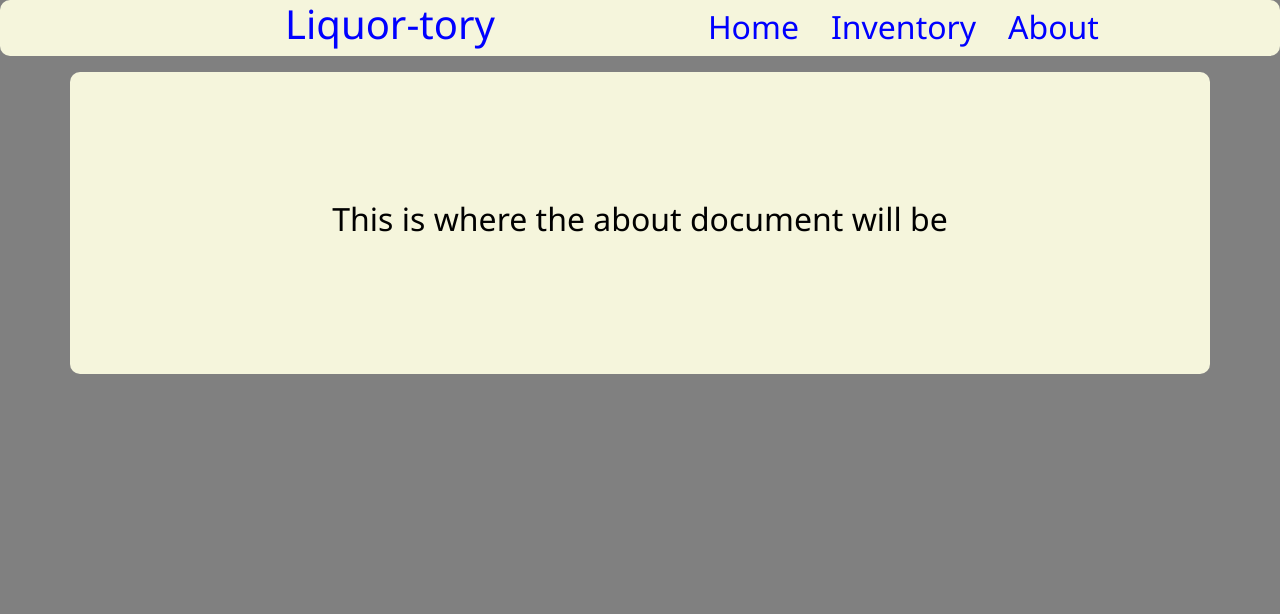
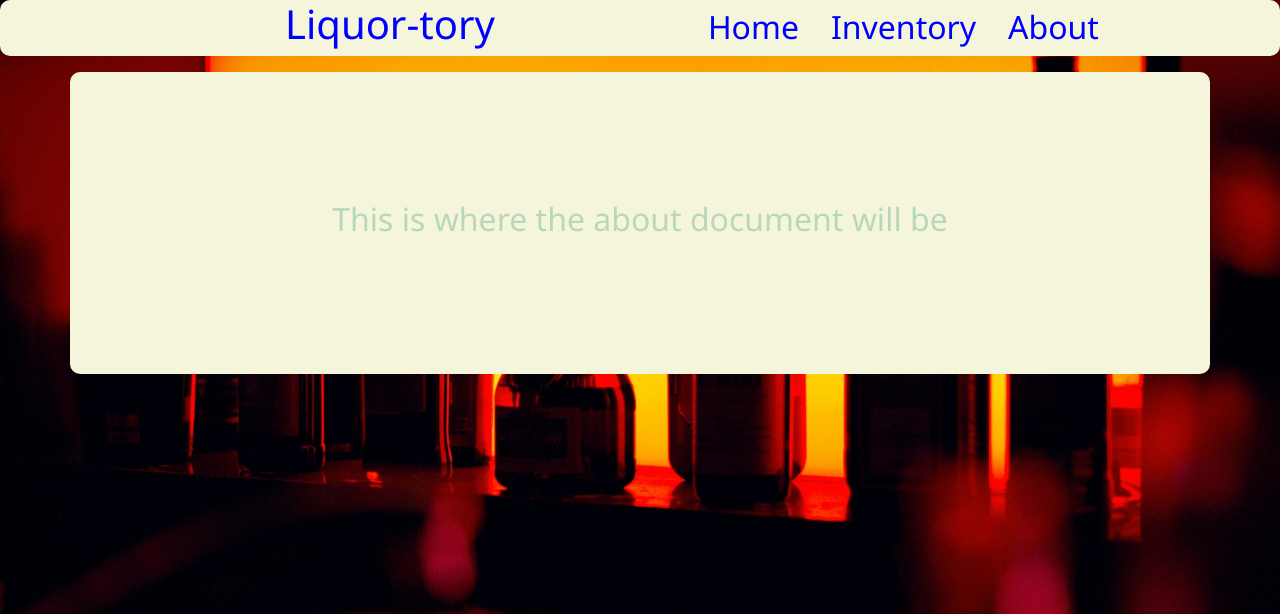
Before and after one commit to ColtenreQ/liquortory, a Django app: page /about/ in a window 1280 px wide. Shown: the top 614 px of the page. Run offline with Django 4.2, Linux system fonts and the light colour scheme.

Commit message:
Changed to open source image, updated brand model with founding date.

```diff
--- a/aboutPage/static/about/aboutPageStyle.css
+++ b/aboutPage/static/about/aboutPageStyle.css
@@ -1,10 +1,4 @@
-html {
-    background-color: grey;
-}
 
-body {
-    background-color: grey;
-}
 
 h1 {
     color: black;
--- a/aboutPage/templates/about_page.html
+++ b/aboutPage/templates/about_page.html
@@ -7,6 +7,7 @@
     <title>About Page</title>
     <link href="https://cdn.jsdelivr.net/npm/bootstrap@5.3.1/dist/css/bootstrap.min.css" rel="stylesheet" integrity="sha384-4bw+/aepP/YC94hEpVNVgiZdgIC5+VKNBQNGCHeKRQN+PtmoHDEXuppvnDJzQIu9" crossorigin="anonymous">
     <link rel="stylesheet" href="{% static '/about/aboutPageStyle.css' %}">
+    <link rel="stylesheet" href="{% static 'general/main.css'%}">
 </head>
 <body>
     <div class="navbarCustom">
--- a/liquorList/models.py
+++ b/liquorList/models.py
@@ -1,3 +1,4 @@
+import datetime
 from django.db import models
 from django.core.validators import MinValueValidator
 
@@ -5,6 +6,7 @@ class Brand(models.Model):
     name = models.CharField(max_length=50, help_text="Enter the name of the liquor brand.")
     website = models.URLField(help_text="The URL of the brand's website.")
     country = models.CharField(max_length=30, help_text="The country of origin of the company.")
+    founded = models.DateField(default=datetime.date(2000, 1, 1))
 
 class Liquor(models.Model):
     name = models.CharField(max_length=50)
--- a/liquorList/static/primary/liquorListStyle.css
+++ b/liquorList/static/primary/liquorListStyle.css
@@ -2,9 +2,9 @@
 
 
 html {
-    background-image: url("../templateImages/bar-scene-4-2.jpg");
+    /* background-image: url("../templateImages/bar-scene-4-2.jpg");
     background-repeat: no-repeat;
-    background-size:cover;
+    background-size:cover; */
     --containerColor: rgba(44, 44, 32, 0.788);
     --bs-button-color: rgb(255, 255, 255);
     --bs-btn-hover-bg: grey;
--- a/static/general/main.css
+++ b/static/general/main.css
@@ -2,3 +2,16 @@ p, h1, h2, h3, li, a, label {
     color: rgb(184, 216, 184);
 
 }
+
+html {
+    background-image: url("../templateImages/barNew.jpg");
+    background-repeat: no-repeat;
+    background-size:cover;
+    --containerColor: rgba(44, 44, 32, 0.788);
+    --bs-button-color: rgb(255, 255, 255);
+    --bs-btn-hover-bg: grey;
+}
+
+body {
+    background-color: transparent;
+}
```
Also changed, not shown: liquorList/migrations/0007_brand_founded.py (added), liquorList/static/templateImages/barNew.jpg (added).
